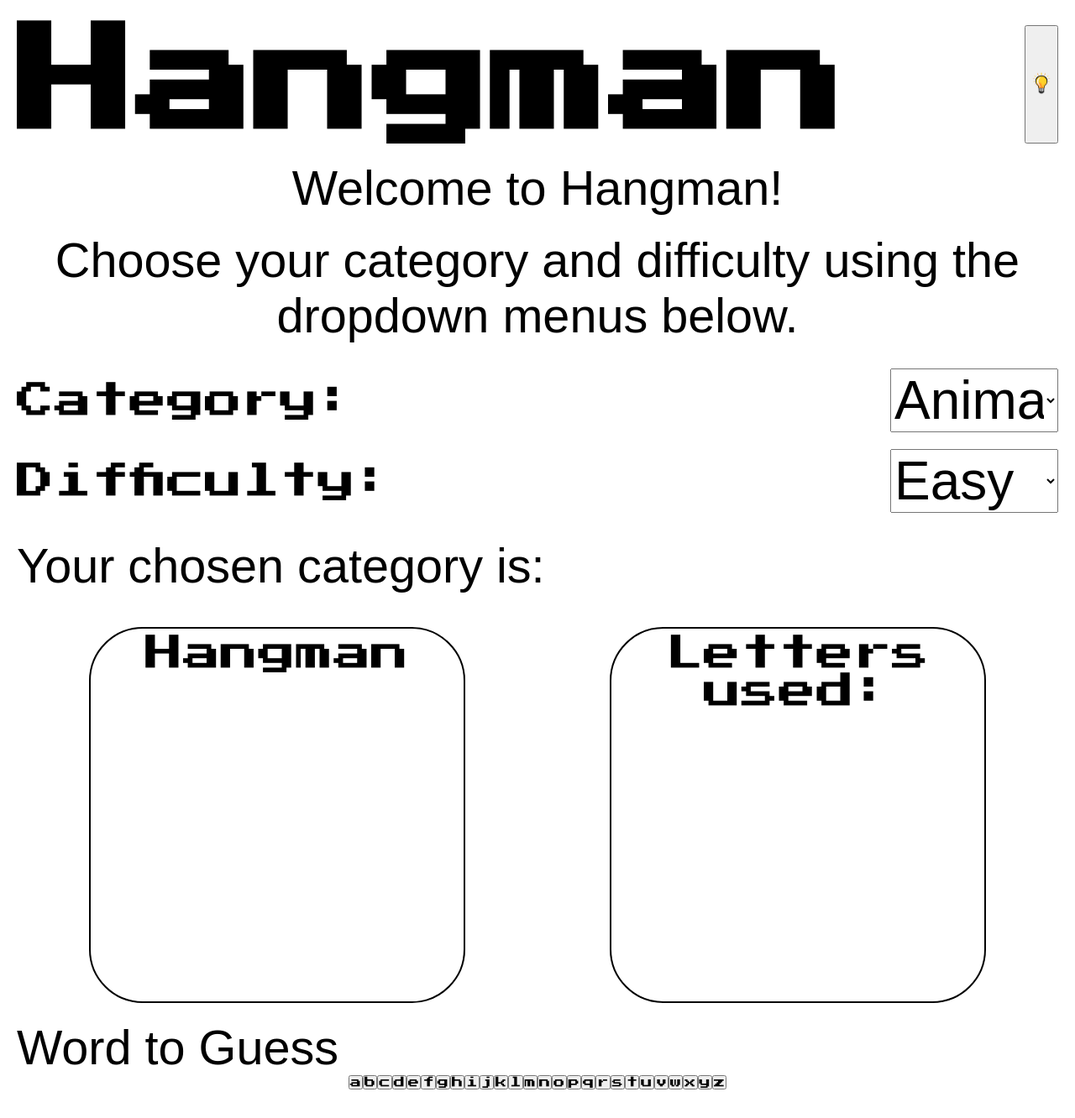
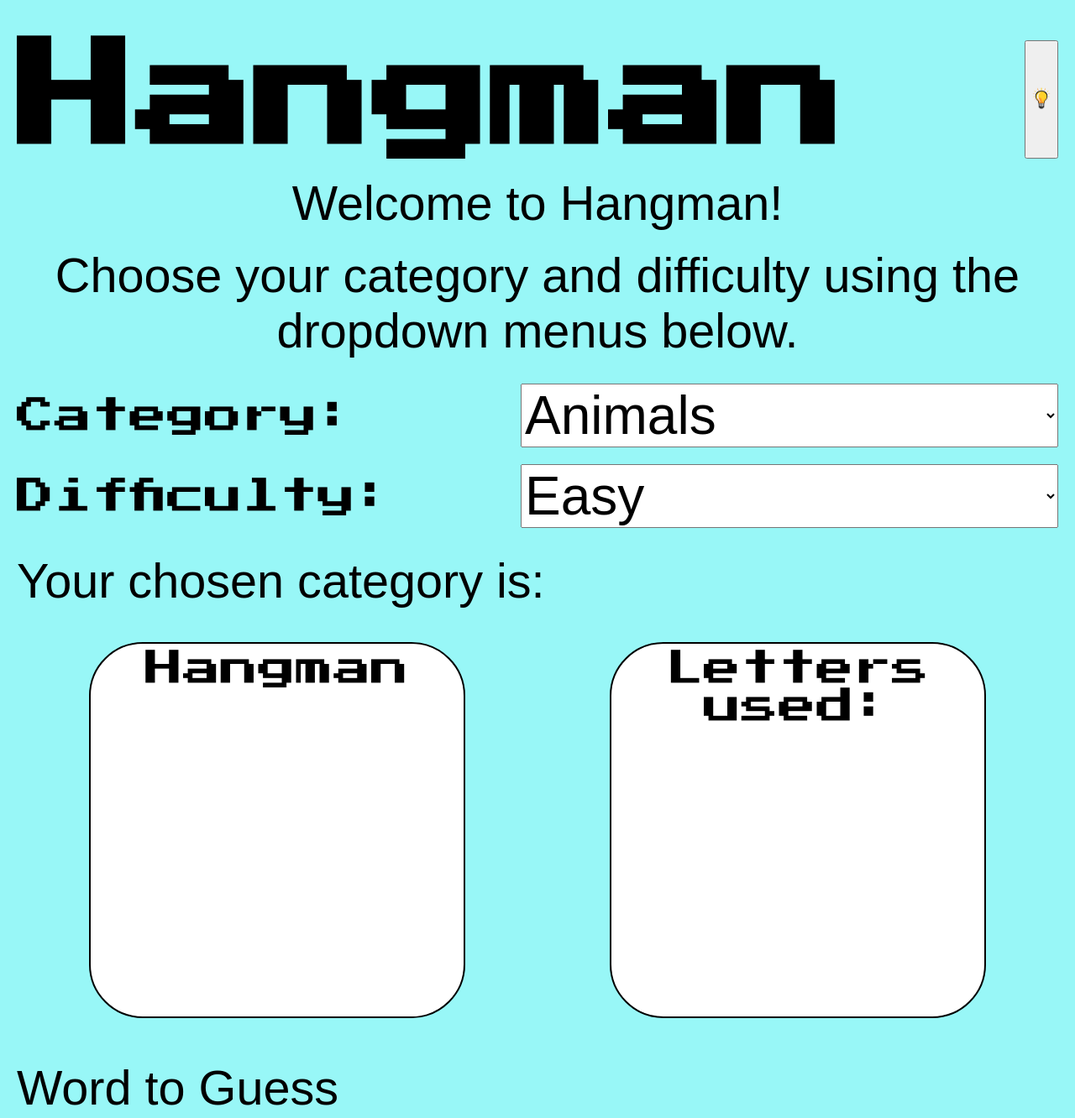
Before and after one commit to NDenheim/guess-the-word, a website built with Vite: page index.html in a window 1280 px wide. Shown: the top 1332 px of the page at 84% size. Built offline with nearby package versions, Linux system fonts and the light colour scheme.

Commit message:
Changed layout of background for easy/regular mode

```diff
--- a/src/_layout.scss
+++ b/src/_layout.scss
@@ -4,12 +4,21 @@ body {
   margin: 30px 20px;
   font-family: $font-secondary;
   font-size: 4.5vw;
+  background-color: #98f7f7;
+  max-height: 100vh;
+
+  img {
+    position: absolute;
+    width: 250px;
+  }
 }
 
 header {
   nav {
     display: flex;
     justify-content: space-between;
+    margin-top: 6vh;
+    position: relative;
 
     h1 {
       font-family: $font-primary;
@@ -23,6 +32,7 @@ header {
       img {
         width: 30px;
         aspect-ratio: 1/1;
+        position: relative;
       }
     }
   }
@@ -30,6 +40,7 @@ header {
   p {
     margin: 20px 0;
     text-align: center;
+    position: relative;
   }
 
   .menus {
@@ -40,6 +51,7 @@ header {
     margin: 20px 0;
     font-family: $font-primary;
     font-size: 3.5vw;
+    position: relative;
 
     &__category,
     &__difficulty {
@@ -47,9 +59,11 @@ header {
       justify-content: space-between;
       align-items: center;
       margin: 10px 0;
+      position: relative;
+
       select {
         font-size: 5vw;
-        width: 200px;
+        width: 50vw;
       }
     }
   }
@@ -75,6 +89,11 @@ main {
       font-family: $font-primary;
       font-size: 3.5vw;
       text-align: center;
+      background-color: white;
     }
   }
+
+  .word {
+    margin: 30px 0;
+  }
 }
```
Also changed, not shown: images/cloud-nb.png (added), images/cloud.jpg (added).
